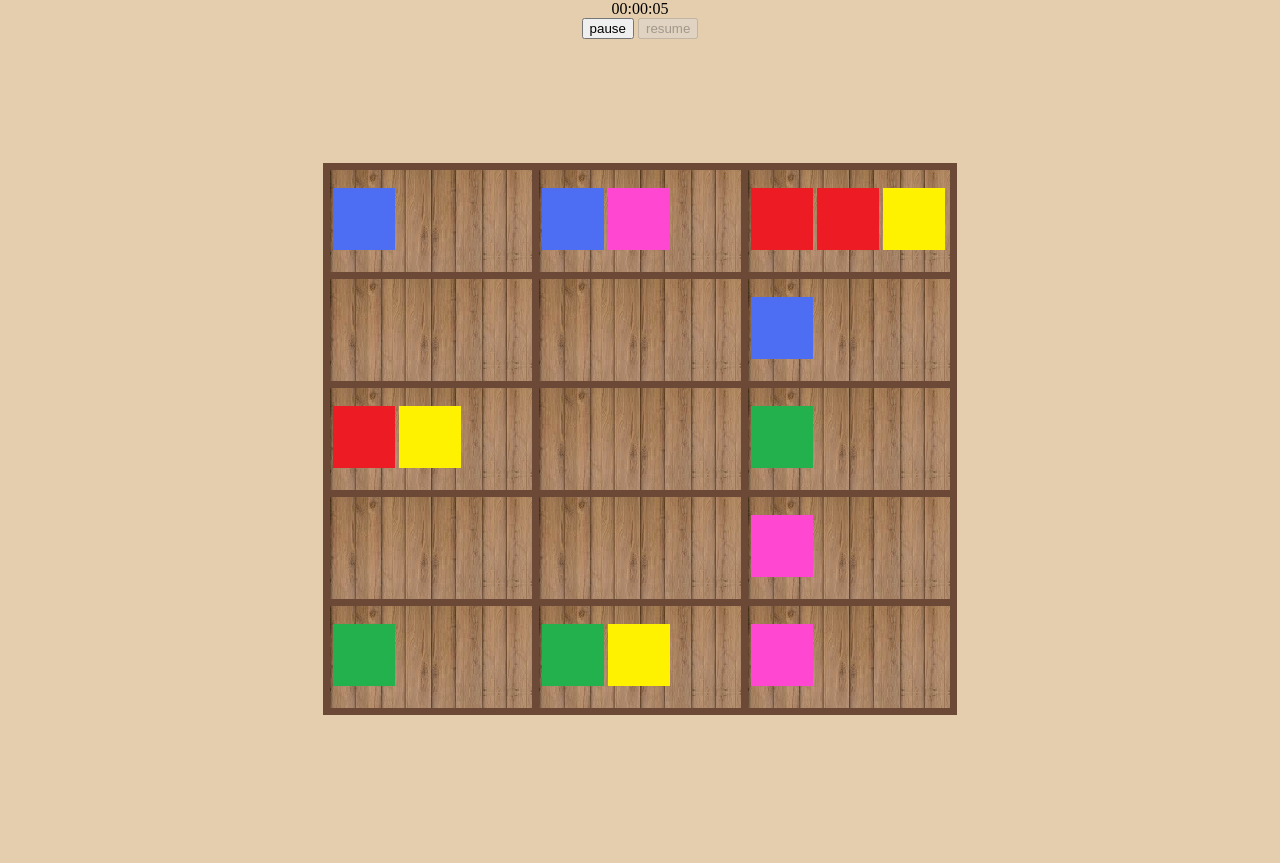
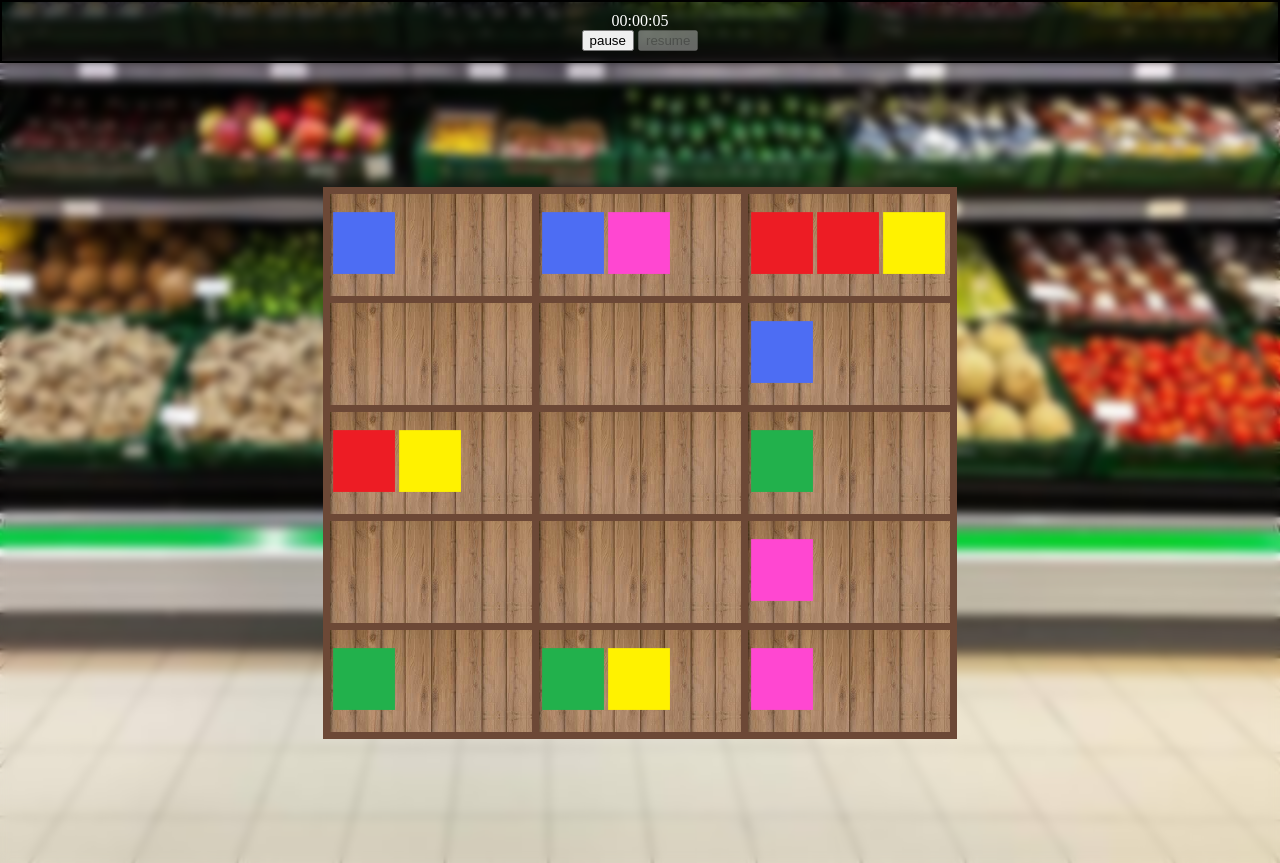
Before and after one commit to m6parker/RapidRestock, a plain HTML site: page index.html in a window 1280 px wide. Before the commit the page ends 839 px from the top, so only its background shows below. Drawn offline with Linux system fonts and the light colour scheme.

Commit message:
restyling

```diff
--- a/styles.css
+++ b/styles.css
@@ -3,7 +3,12 @@ body{
     overflow: hidden;
     image-rendering: pixelated;
     user-select: none;
-    background-color: #e4cead;
+    /* background-color: #e4cead; */
+    background-image: url('img/store.png');
+    background-repeat: no-repeat;
+    background-size:cover;
+    image-rendering: auto;
+    backdrop-filter: blur(5px);
 }
 
 .hidden{
@@ -49,6 +54,10 @@ table, td{
     flex-direction: column;
     justify-content: center;
     align-items: center;
+    border: 2px solid black;
+    background-color: rgba(0, 0, 0, 0.662);
+    color: white;
+    padding: 10px;
 }
 
 .win-msg{
```
Also changed, not shown: img/store.png (added).
